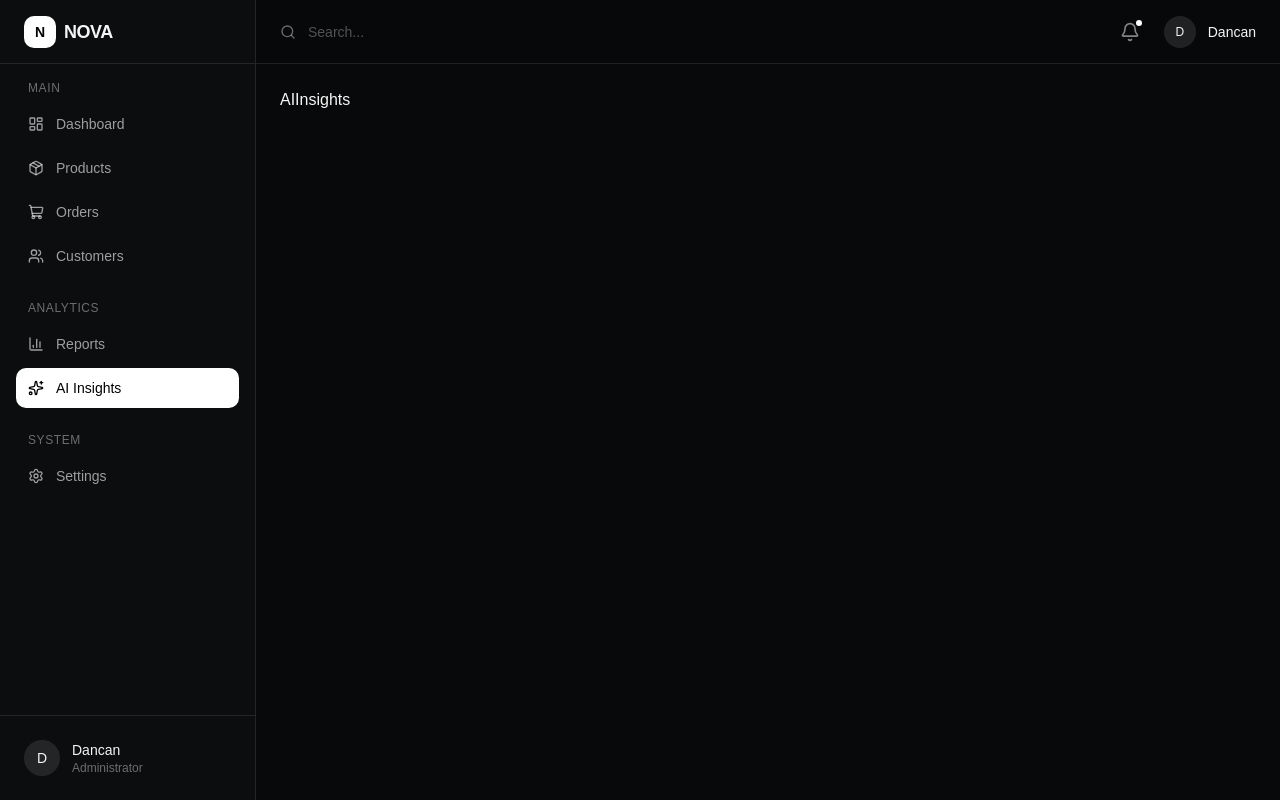
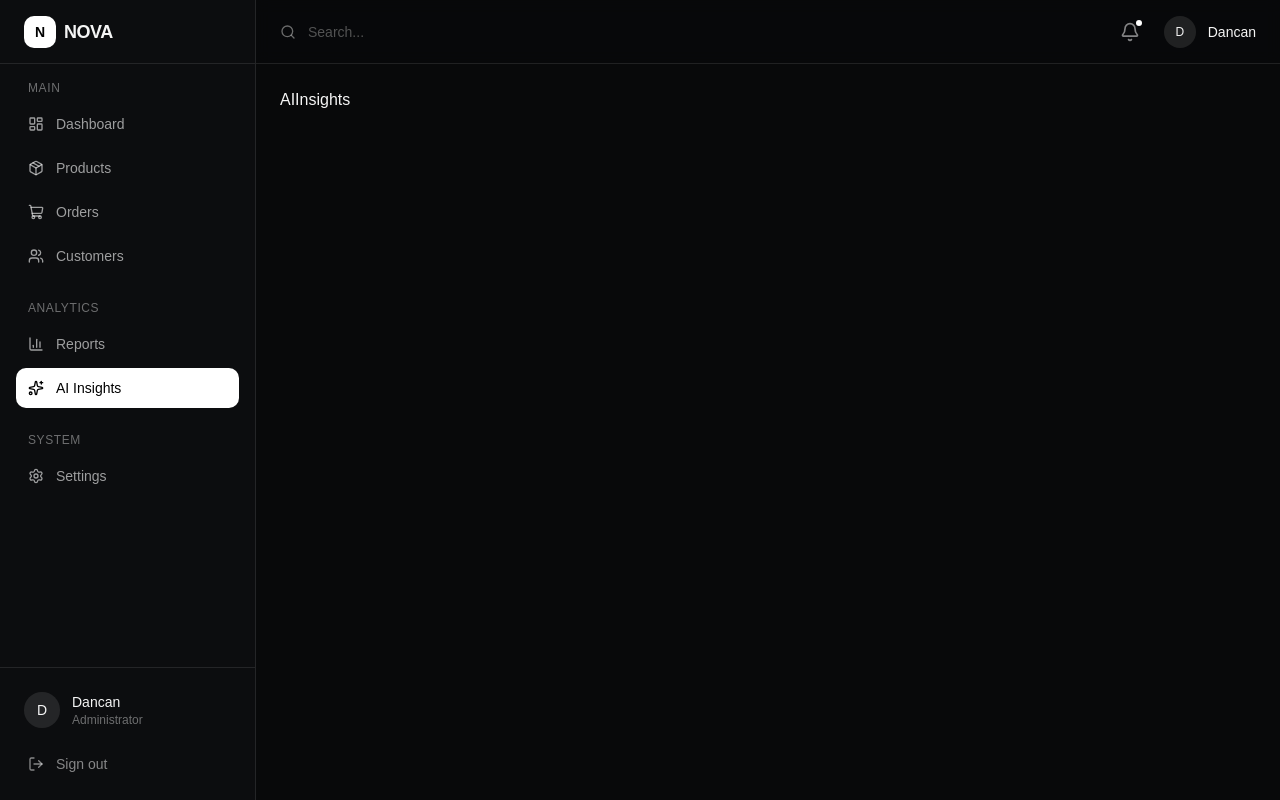
Before and after one commit to mikhayiyl/saas-dashboard-pro, a React (Vite) app: page /ai-insights in a window 1280 px wide. Built offline with nearby package versions, Linux system fonts and the light colour scheme; no server answers; sample sign-in values are in the browser's storage.

Commit message:
feat: complete Firebase authentication flow

```diff
--- a/src/App.tsx
+++ b/src/App.tsx
@@ -10,10 +10,12 @@ import AIInsights from "./pages/AIInsights";
 import Settings from "./pages/Settings";
 import Register from "./pages/Register";
 import Login from "./pages/Login";
+import ProtectedRoute from "./components/auth/ProtectedRoute";
 
 function App() {
   return (
     <Routes>
+      <Route element={<ProtectedRoute />}>
         <Route element={<AppLayout />}>
           <Route path="/dashboard" element={<Dashboard />} />
           <Route path="/products" element={<Products />} />
@@ -23,9 +25,10 @@ function App() {
           <Route path="/ai-insights" element={<AIInsights />} />
           <Route path="/settings" element={<Settings />} />
         </Route>
+      </Route>
 
+      <Route path="/login" element={<Login />} />
       <Route path="/register" element={<Register />} />
-      <Route path="/login" element={<Login />} />
 
       <Route path="*" element={<Navigate to="/dashboard" replace />} />
     </Routes>
--- /dev/null
+++ b/src/components/auth/ProtectedRoute.tsx
@@ -0,0 +1,23 @@
+import { Navigate, Outlet } from "react-router-dom";
+
+import { useAuth } from "../../context/AuthContext";
+
+function ProtectedRoute() {
+  const { user, loading } = useAuth();
+
+  if (loading) {
+    return (
+      <div className="flex min-h-screen items-center justify-center bg-[#08090A] text-white">
+        <p className="text-sm text-white/50">Loading...</p>
+      </div>
+    );
+  }
+
+  if (!user) {
+    return <Navigate to="/login" replace />;
+  }
+
+  return <Outlet />;
+}
+
+export default ProtectedRoute;
--- a/src/components/layout/Sidebar.tsx
+++ b/src/components/layout/Sidebar.tsx
@@ -1,6 +1,7 @@
 import {
   BarChart3,
   LayoutDashboard,
+  LogOut,
   Package,
   Settings,
   ShoppingCart,
@@ -8,6 +9,7 @@ import {
   Users,
 } from "lucide-react";
 import { NavLink } from "react-router-dom";
+import { logoutUser } from "../../services/authService";
 
 type SidebarProps = {
   open: boolean;
@@ -51,6 +53,14 @@ const analyticsNavigation = [
 ];
 
 function Sidebar({ open, onClose }: SidebarProps) {
+  async function handleLogout() {
+    try {
+      await logoutUser();
+    } catch (error) {
+      console.error("Logout failed:", error);
+    }
+  }
+
   return (
     <>
       {/* Mobile overlay */}
@@ -107,12 +117,20 @@ function Sidebar({ open, onClose }: SidebarProps) {
                 D
               </div>
 
-              <div className="min-w-0">
+              <div className="min-w-0 flex-1">
                 <p className="truncate text-sm font-medium">Dancan</p>
-
                 <p className="truncate text-xs text-white/40">Administrator</p>
               </div>
             </div>
+
+            <button
+              type="button"
+              onClick={handleLogout}
+              className="mt-2 flex w-full items-center gap-3 rounded-lg px-3 py-2.5 text-sm text-white/50 transition hover:bg-red-400/10 hover:text-red-400"
+            >
+              <LogOut className="size-4" />
+              Sign out
+            </button>
           </div>
         </div>
       </aside>
```
Lines whose indentation alone changed are shown as unchanged.
